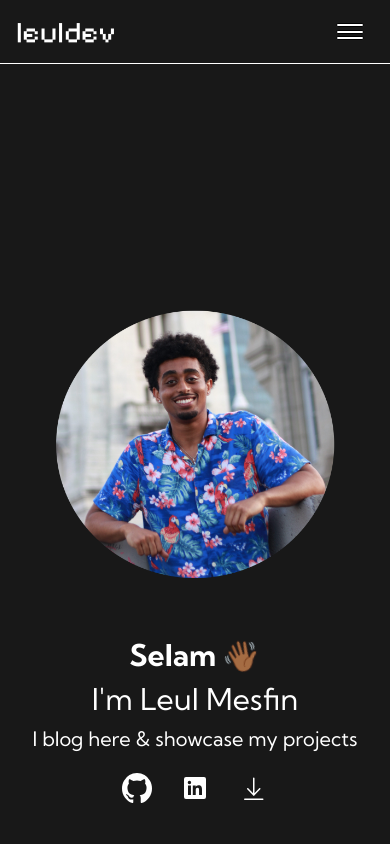
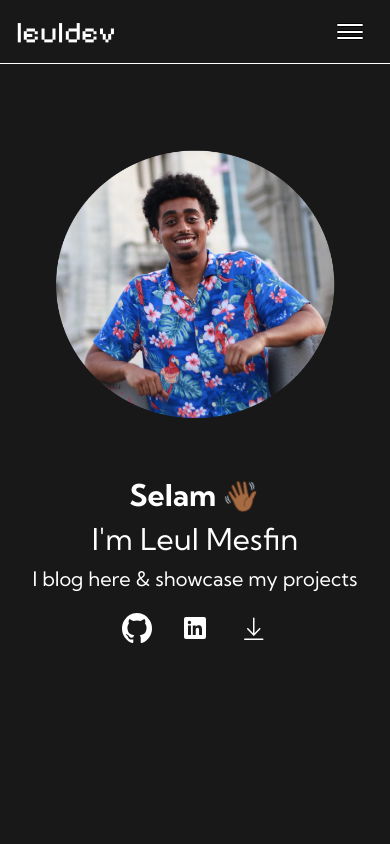
Before and after one commit to leulmes/leuldev, a Next.js app: page / in a window 390 px wide. Shown: the top 844 px of the page. Built offline with nearby package versions, Linux system fonts and the light colour scheme.

Commit message:
updated hero section margins

```diff
--- a/app/page.tsx
+++ b/app/page.tsx
@@ -54,10 +54,10 @@ export default function Home() {
         <div className='md:flex md:flex-col md:items-center md:justify-center'>
           <div
             id='first-section'
-            className='mb-80 flex flex-col items-center justify-center gap-8 text-white md:flex-row'
+            className='flex flex-col items-center justify-center gap-8 text-white md:flex-row mb-80 -mt-40'
           >
             <Image
-              src='profile.png'
+              src='/profile.png'
               width={350}
               height={350}
               alt='Picture of the author'
```
